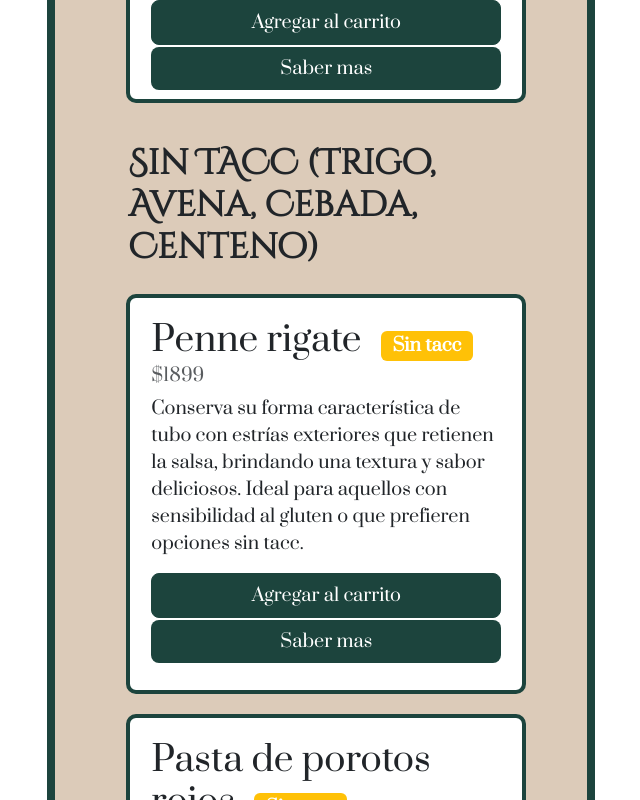
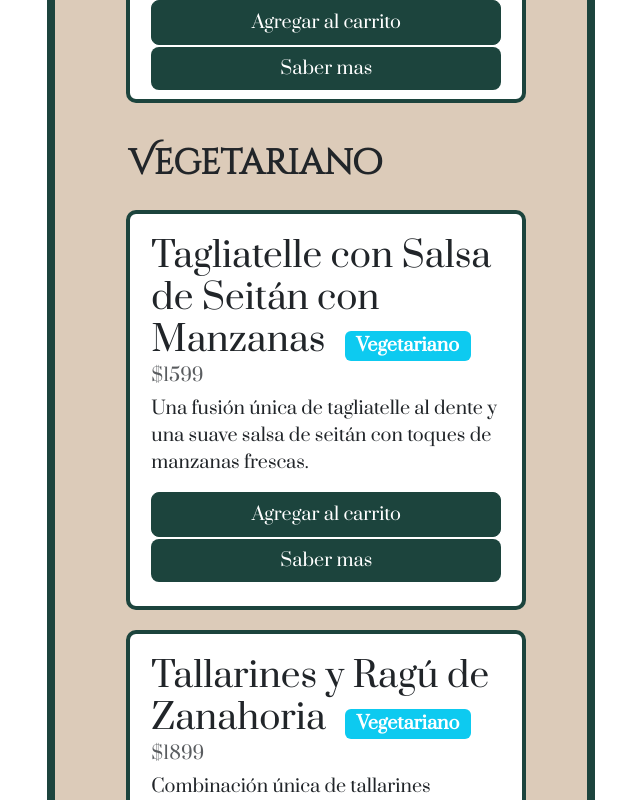
Before and after one commit to rafaortega191/rollingRestaurant-frontend, a React (Vite) app: page / in a window 1280 px wide. Shown: the part 4693-5493 px from the top of the page, without its empty margins (319-959 px from the left). Built offline with nearby package versions, Linux system fonts and the light colour scheme.

Commit message:
Se agregaron productos vegetarianos

```diff
--- a/src/components/views/PaginaPrincipal.jsx
+++ b/src/components/views/PaginaPrincipal.jsx
@@ -250,6 +250,139 @@ const PaginaPrincipal = () => {
                   Una exquisita combinación de sabores, donde el pesto cremoso
                   realza la frescura de los tomates y la rúcula. Un plato
                   irresistible.
+                </Card.Text>
+                <div className="layout-botones">
+                  <Button
+                    className="card-productos-boton"
+                    href="../views/Error404.jsx"
+                  >
+                    Agregar al carrito
+                  </Button>
+                  <Link
+                    className="card-productos-boton-sabermas"
+                    to="/error404"
+                  >
+                    Saber mas
+                  </Link>
+                </div>
+              </Card.Body>
+            </Card>
+          </div>
+          <h3 id="productos-sin-tacc" className="fw-bold subtitulos-principal">
+            Vegetariano
+          </h3>
+          <div className="row contenedor-menu">
+            <Card className="card-productos">
+              <Card.Body>
+                <Card.Title className="card-productos-titulo">
+                  Tagliatelle con Salsa de Seitán con Manzanas
+                  <span className="badge bg-info card-productos-etiqueta">
+                    Vegetariano
+                  </span>
+                </Card.Title>
+                <Card.Subtitle className="mb-2 mb-1 text-muted card-productos-precio">
+                  $1599
+                </Card.Subtitle>
+                <Card.Text className="card-productos-descripcion">
+                  Una fusión única de tagliatelle al dente y una suave salsa de
+                  seitán con toques de manzanas frescas.
+                </Card.Text>
+                <div className="layout-botones">
+                  <Button
+                    className="card-productos-boton"
+                    href="../views/Error404.jsx"
+                  >
+                    Agregar al carrito
+                  </Button>
+                  <Link
+                    className="card-productos-boton-sabermas"
+                    to="/error404"
+                  >
+                    Saber mas
+                  </Link>
+                </div>
+              </Card.Body>
+            </Card>
+
+            <Card className="card-productos">
+              <Card.Body>
+                <Card.Title className="card-productos-titulo">
+                  Tallarines y Ragú de Zanahoria
+                  <span className="badge bg-info card-productos-etiqueta">
+                    Vegetariano
+                  </span>
+                </Card.Title>
+                <Card.Subtitle className="mb-2 mb-1 text-muted card-productos-precio">
+                  $1899
+                </Card.Subtitle>
+                <Card.Text className="card-productos-descripcion">
+                  Combinación única de tallarines bañados en té Matcha y el
+                  delicioso ragú de zanahoria dulce. Un festín de sabores y
+                  texturas sorprendentes.
+                </Card.Text>
+                <div className="layout-botones">
+                  <Button
+                    className="card-productos-boton"
+                    href="../views/Error404.jsx"
+                  >
+                    Agregar al carrito
+                  </Button>
+                  <Link
+                    className="card-productos-boton-sabermas"
+                    to="/error404"
+                  >
+                    Saber mas
+                  </Link>
+                </div>
+              </Card.Body>
+            </Card>
+
+            <Card className="card-productos">
+              <Card.Body>
+                <Card.Title className="card-productos-titulo">
+                  Pasta con Aceitunas y Tomates Secos
+                  <span className="badge bg-info card-productos-etiqueta">
+                    Vegetariano
+                  </span>
+                </Card.Title>
+                <Card.Subtitle className="mb-2 mb-1 text-muted card-productos-precio">
+                  $1599
+                </Card.Subtitle>
+                <Card.Text className="card-productos-descripcion">
+                  Una mezcla de sabores mediterráneos en cada
+                  bocado. La pasta al dente realzada con aceitunas
+                  jugosas, tomates secos aromáticos y piñones crujientes.
+                </Card.Text>
+                <div className="layout-botones">
+                  <Button
+                    className="card-productos-boton"
+                    href="../views/Error404.jsx"
+                  >
+                    Agregar al carrito
+                  </Button>
+                  <Link
+                    className="card-productos-boton-sabermas"
+                    to="/error404"
+                  >
+                    Saber mas
+                  </Link>
+                </div>
+              </Card.Body>
+            </Card>
+
+            <Card className="card-productos">
+              <Card.Body>
+                <Card.Title className="card-productos-titulo">
+                Pasta con Crema Cannellini
+                  <span className="badge bg-info card-productos-etiqueta">
+                    Vegetariano
+                  </span>
+                </Card.Title>
+                <Card.Subtitle className="mb-2 mb-1 text-muted card-productos-precio">
+                  $1499
+                </Card.Subtitle>
+                <Card.Text className="card-productos-descripcion">
+                Pasta elegante con crema de cannellini, una delicia italiana poco convencional pero sabrosa. Salsa fácil de hacer, perfecta con judías blancas o cualquier otra variante de judías blancas.
                 </Card.Text>
                 <div className="layout-botones">
                   <Button
```
